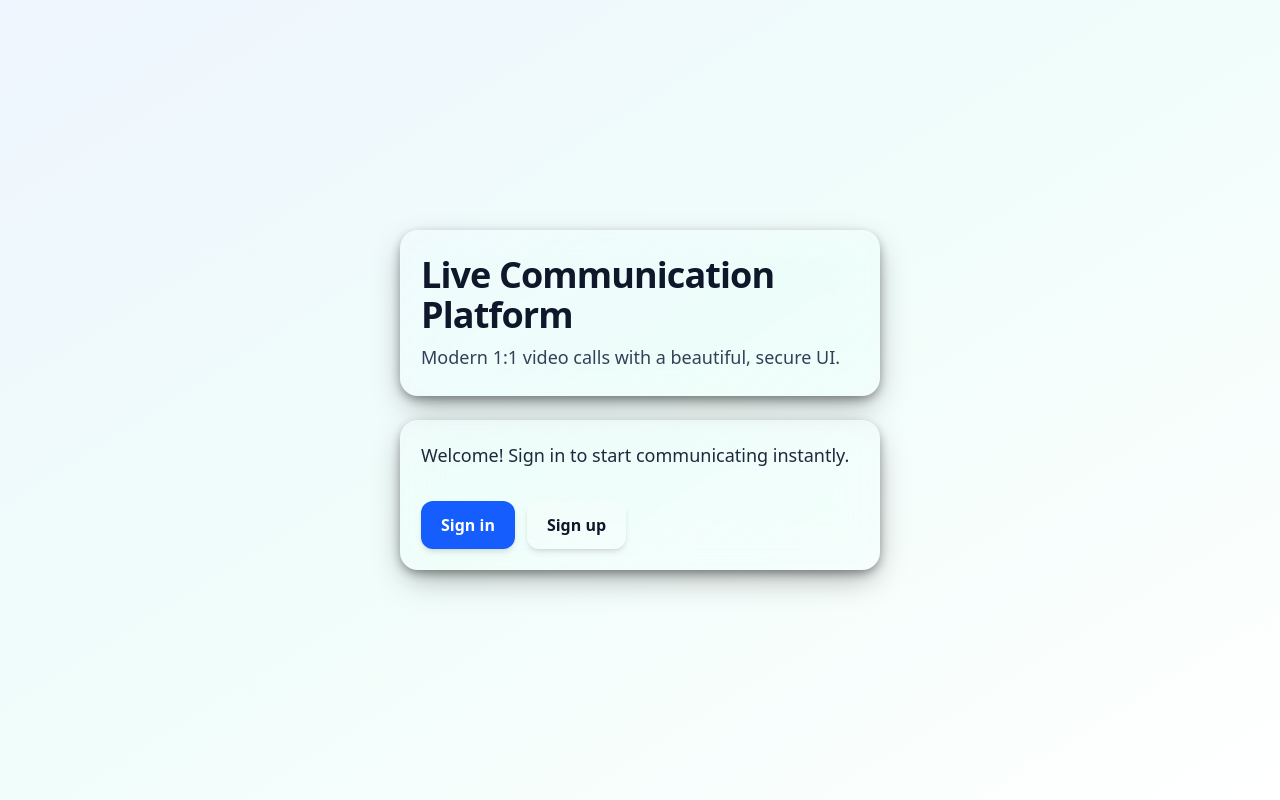
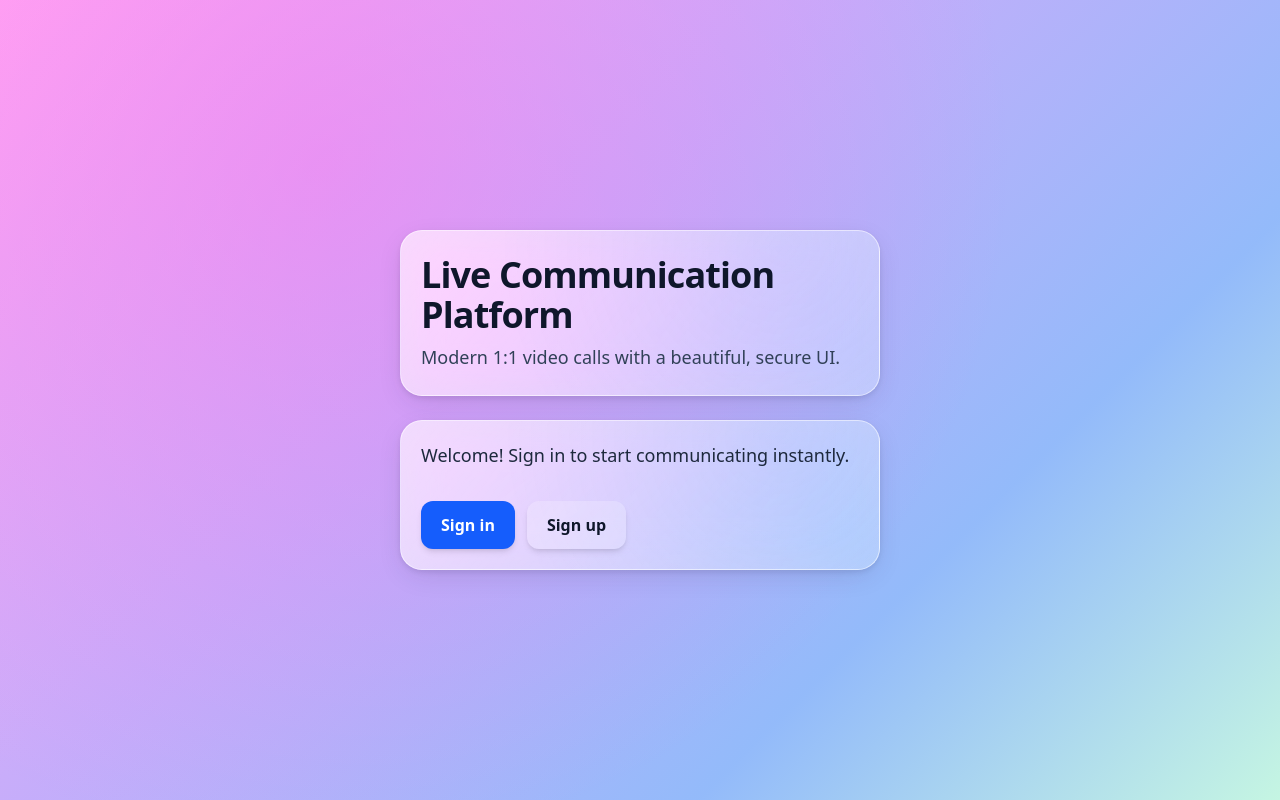
Before and after one commit to BrookGT/lcp-frontend, a Next.js app: page / in a window 1280 px wide. Built offline with nearby package versions, Linux system fonts and the light colour scheme; no server answers.

Commit message:
ui fixes

```diff
--- a/app/auth/signin/page.tsx
+++ b/app/auth/signin/page.tsx
@@ -58,9 +58,8 @@ export default function SignInPage() {
     };
 
     return (
-        <main className="min-h-dvh flex items-center justify-center p-4 relative">
-            <div className="lcp-bg" />
-            <div className="w-full max-w-md rounded-3xl glass-card p-6 md:p-8 text-white">
+        <main className="min-h-dvh flex items-center justify-center p-4">
+            <div className="w-full max-w-md rounded-3xl glass-card p-6 md:p-8 text-slate-900 dark:text-white">
                 <div className="mb-6">
                     <h1 className="text-3xl font-semibold tracking-tight">
                         {mode === "signin" ? "Welcome back" : "Create account"}
--- a/app/globals.css
+++ b/app/globals.css
@@ -2,9 +2,13 @@
 
 /* Neutral, softer base colors (avoid stark pure white) */
 :root {
-    --background: #f3f5f7; /* light slate tint */
-    --foreground: #1c1f23;
-    --overlay-dark: 15 23 42; /* tailwind slate-900ish */
+    --background: #faf9fc; /* very light lavender base */
+    --foreground: #16141f;
+    --overlay-dark: 36 20 60; /* deep purple tone for image overlay */
+    --gradient-start: 255 99 235; /* pink-ish */
+    --gradient-mid: 139 92 246; /* violet */
+    --gradient-end: 59 130 246; /* blue accent */
+    --gradient-alt: 110 231 183; /* teal for accent lines */
     --glass-border: 255 255 255;
 }
 
@@ -22,11 +26,18 @@
 
 body {
     background: radial-gradient(
-            circle at 30% 20%,
-            /* rgba(var(--overlay-dark) / 4%),
-            rgba(var(--overlay-dark) / 2%) */
+            circle at 25% 20%,
+            rgba(var(--gradient-start) / 0.35),
+            transparent 60%
         ),
-        var(--background);
+        linear-gradient(
+            135deg,
+            rgba(var(--gradient-start) / 0.55) 0%,
+            rgba(var(--gradient-mid) / 0.5) 40%,
+            rgba(var(--gradient-end) / 0.55) 72%,
+            rgba(var(--gradient-alt) / 0.4) 100%
+        );
+    background-attachment: fixed;
     color: var(--foreground);
     font-family: ui-sans-serif, system-ui, -apple-system, Segoe UI, Roboto,
         Helvetica, Arial, "Apple Color Emoji", "Segoe UI Emoji";
@@ -96,19 +107,21 @@ body {
 body {
     padding-left: env(safe-area-inset-left);
     padding-right: env(safe-area-inset-right);
+    padding-top: env(safe-area-inset-top);
+    padding-bottom: env(safe-area-inset-bottom);
 }
 
 /* Dimmed hero background with chroma retained but more professional subdued feel */
-.lcp-bg {
+/* Image background only when body has .meeting-bg (set on communication page) */
+body.meeting-bg .lcp-bg {
     position: fixed;
     inset: 0;
     z-index: -1;
-    /* Reduced opacity to let the underlying image read more clearly */
     background: linear-gradient(
             145deg,
-            rgba(var(--overlay-dark) / 0.45) 0%,
-            rgba(var(--overlay-dark) / 0.52) 35%,
-            rgba(var(--overlay-dark) / 0.58) 70%
+            rgba(var(--overlay-dark) / 0.25) 0%,
+            rgba(var(--overlay-dark) / 0.3) 35%,
+            rgba(var(--overlay-dark) / 0.35) 70%
         ),
         url("/assets/lcp background.png");
     background-size: cover;
@@ -129,72 +142,106 @@ body {
 }
 
 /* Refined glass surface: less white, more neutral depth */
+/* Brighter glass for light theme */
 .glass-card {
     background: linear-gradient(
-            140deg,
-            rgba(255 255 255 / 0.14),
-            rgba(255 255 255 / 0.04)
-        )
-        border-box;
-    backdrop-filter: blur(18px) saturate(135%);
-    -webkit-backdrop-filter: blur(18px) saturate(135%);
-    border: 1px solid rgba(var(--glass-border) / 0.08);
-    box-shadow: 0 4px 12px -2px rgba(0 0 0 / 0.45),
-        0 12px 32px -6px rgba(0 0 0 / 0.35);
-    border-radius: 18px;
-    transition: background 220ms ease, box-shadow 220ms ease,
-        border-color 220ms ease;
+            125deg,
+            rgba(255 255 255 / 0.65),
+            rgba(255 255 255 / 0.34)
+        ),
+        radial-gradient(
+            circle at 80% 10%,
+            rgba(var(--gradient-end) / 0.2),
+            transparent 70%
+        );
+    backdrop-filter: blur(22px) saturate(160%);
+    -webkit-backdrop-filter: blur(22px) saturate(160%);
+    border: 1px solid rgba(255 255 255 / 0.55);
+    box-shadow: 0 2px 6px -1px rgba(20 20 40 / 0.12),
+        0 8px 28px -6px rgba(40 30 70 / 0.15);
+    border-radius: 22px;
+    transition: background 240ms ease, box-shadow 240ms ease,
+        border-color 240ms ease, transform 240ms ease;
 }
 
 .glass-card:hover {
     background: linear-gradient(
-        140deg,
-        rgba(255 255 255 / 0.18),
-        rgba(255 255 255 / 0.06)
-    );
-    border-color: rgba(var(--glass-border) / 0.12);
-    box-shadow: 0 6px 16px -2px rgba(0 0 0 / 0.5),
-        0 18px 40px -10px rgba(0 0 0 / 0.38);
+            125deg,
+            rgba(255 255 255 / 0.75),
+            rgba(255 255 255 / 0.45)
+        ),
+        radial-gradient(
+            circle at 80% 10%,
+            rgba(var(--gradient-end) / 0.24),
+            transparent 70%
+        );
+    border-color: rgba(255 255 255 / 0.65);
+    box-shadow: 0 4px 10px -2px rgba(30 20 60 / 0.25),
+        0 20px 40px -16px rgba(40 30 70 / 0.18);
+    transform: translateY(-2px);
 }
 
 /* Sub-surface (e.g., side panels) */
 .glass-subtle {
     background: linear-gradient(
-        160deg,
-        rgba(255 255 255 / 0.09),
-        rgba(255 255 255 / 0.03)
+        140deg,
+        rgba(255 255 255 / 0.55),
+        rgba(255 255 255 / 0.25)
     );
-    border: 1px solid rgba(var(--glass-border) / 0.06);
-    backdrop-filter: blur(14px) saturate(125%);
-    -webkit-backdrop-filter: blur(14px) saturate(125%);
+    border: 1px solid rgba(255 255 255 / 0.45);
+    backdrop-filter: blur(18px) saturate(150%);
+    -webkit-backdrop-filter: blur(18px) saturate(150%);
 }
 
 @media (prefers-color-scheme: dark) {
+    body {
+        background: radial-gradient(
+                circle at 20% 18%,
+                rgba(var(--gradient-mid) / 0.35),
+                transparent 60%
+            ),
+            linear-gradient(
+                120deg,
+                rgba(var(--gradient-mid) / 0.55) 0%,
+                rgba(var(--gradient-end) / 0.55) 55%,
+                rgba(var(--gradient-start) / 0.55) 100%
+            );
+    }
     .glass-card {
         background: linear-gradient(
-            150deg,
-            rgba(255 255 255 / 0.09),
-            rgba(255 255 255 / 0.025)
-        );
-        border-color: rgba(var(--glass-border) / 0.065);
+                140deg,
+                rgba(40 30 65 / 0.75),
+                rgba(35 25 60 / 0.55)
+            ),
+            radial-gradient(
+                circle at 85% 10%,
+                rgba(var(--gradient-end) / 0.25),
+                transparent 70%
+            );
+        border-color: rgba(255 255 255 / 0.08);
         box-shadow: 0 4px 10px -2px rgba(0 0 0 / 0.65),
             0 10px 30px -4px rgba(0 0 0 / 0.55);
     }
     .glass-card:hover {
         background: linear-gradient(
-            150deg,
-            rgba(255 255 255 / 0.12),
-            rgba(255 255 255 / 0.05)
-        );
-        border-color: rgba(var(--glass-border) / 0.1);
+                140deg,
+                rgba(50 40 80 / 0.85),
+                rgba(45 35 75 / 0.65)
+            ),
+            radial-gradient(
+                circle at 85% 10%,
+                rgba(var(--gradient-end) / 0.32),
+                transparent 70%
+            );
+        border-color: rgba(255 255 255 / 0.12);
     }
     .glass-subtle {
         background: linear-gradient(
-            160deg,
-            rgba(255 255 255 / 0.06),
-            rgba(255 255 255 / 0.02)
+            140deg,
+            rgba(45 35 75 / 0.65),
+            rgba(40 30 70 / 0.45)
         );
-        border-color: rgba(var(--glass-border) / 0.05);
+        border-color: rgba(255 255 255 / 0.08);
     }
 }
 
@@ -202,8 +249,9 @@ body {
     transition: transform 150ms ease, box-shadow 150ms ease;
 }
 .glow-btn:hover {
-    transform: translateY(-1px);
-    box-shadow: 0 8px 18px rgba(0, 150, 136, 0.35);
+    transform: translateY(-2px);
+    box-shadow: 0 10px 20px -4px rgba(var(--gradient-mid) / 0.45),
+        0 16px 32px -10px rgba(var(--gradient-end) / 0.35);
 }
 
 .floating-label {
--- a/app/layout.tsx
+++ b/app/layout.tsx
@@ -1,10 +1,17 @@
-import type { Metadata } from "next";
+import type { Metadata, Viewport } from "next";
 import "./globals.css";
 import Providers from "@/components/Providers";
 
 export const metadata: Metadata = {
     title: "Live Communication Platform",
     description: "Next.js client for WebRTC signaling with NestJS backend",
+};
+
+// Ensure proper mobile scaling on all pages
+export const viewport: Viewport = {
+    width: "device-width",
+    initialScale: 1,
+    maximumScale: 1,
 };
 
 export default function RootLayout({
--- a/app/page.tsx
+++ b/app/page.tsx
@@ -7,13 +7,13 @@ export default function Home() {
     const authed = Boolean(session?.accessToken);
 
     return (
-        <main className="min-h-dvh w-full flex items-center justify-center bg-gradient-to-br from-blue-50 via-teal-50 to-white dark:from-slate-900 dark:via-slate-800 dark:to-slate-900 p-0">
+        <main className="min-h-dvh w-full flex items-center justify-center p-0">
             <div className="w-full max-w-lg mx-auto flex flex-col gap-6 px-2 sm:px-4 py-8">
                 <header className="rounded-2xl glass-card px-5 py-6 shadow-lg animate-fade-in">
                     <h1 className="text-2xl sm:text-3xl md:text-4xl font-bold text-slate-900 dark:text-white mb-2 tracking-tight">
                         Live Communication Platform
                     </h1>
-                    <p className="text-slate-700 dark:text-white/80 text-base sm:text-lg">
+                    <p className="text-slate-700 dark:text-white/85 text-base sm:text-lg">
                         Modern 1:1 video calls with a beautiful, secure UI.
                     </p>
                 </header>
--- a/components/VideoChat.tsx
+++ b/components/VideoChat.tsx
@@ -12,12 +12,14 @@ export default function VideoChat({
     externalRoom,
     autoJoin,
     onLeave,
+    onRemoteConnected,
 }: {
     selfName: string;
     externalRoom?: string | null;
     /** change this value (e.g. timestamp) to force auto-join re-attempt */
     autoJoin?: unknown;
     onLeave?: () => void;
+    onRemoteConnected?: () => void;
 }) {
     const [room, setRoom] = useState("room-1");
     const [joined, setJoined] = useState(false);
@@ -172,6 +174,7 @@ export default function VideoChat({
                 remoteVideoRef.current.srcObject = e.streams[0];
             }
             setRemoteStatus("connected");
+            onRemoteConnected?.();
         };
 
         // Get mic+camera (always acquire both, then toggle via enabled flags)
```
Also changed, not shown: app/communication/page.tsx (+20 -3 lines), app/not-found.tsx (added, +20 -0 lines), pages/_document.tsx (added).
